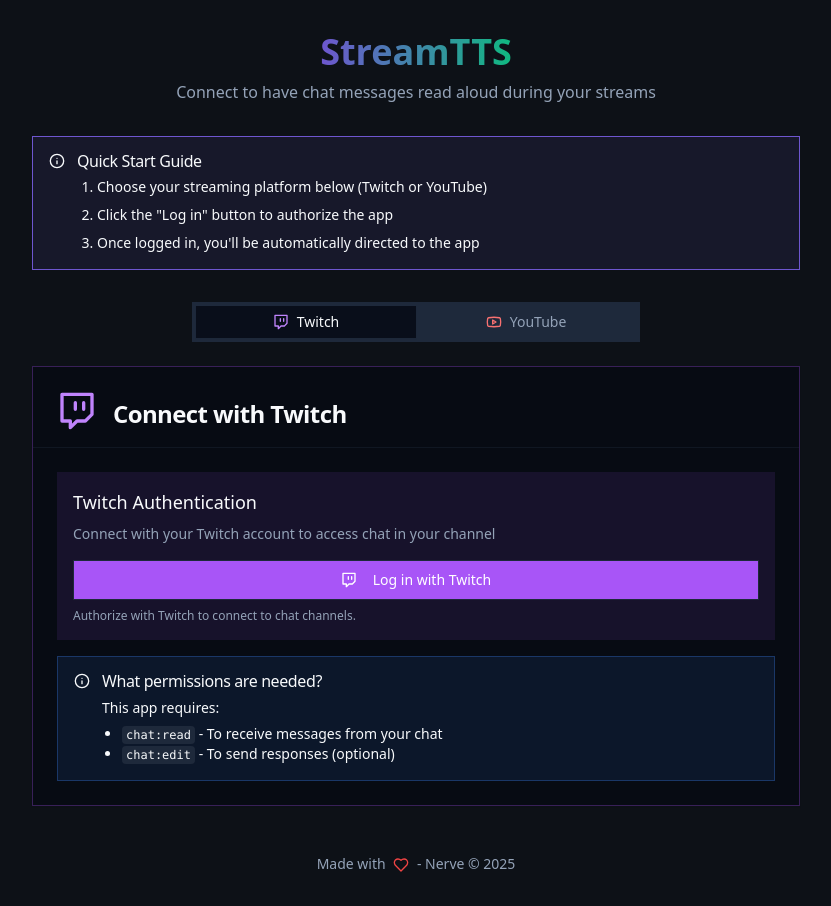
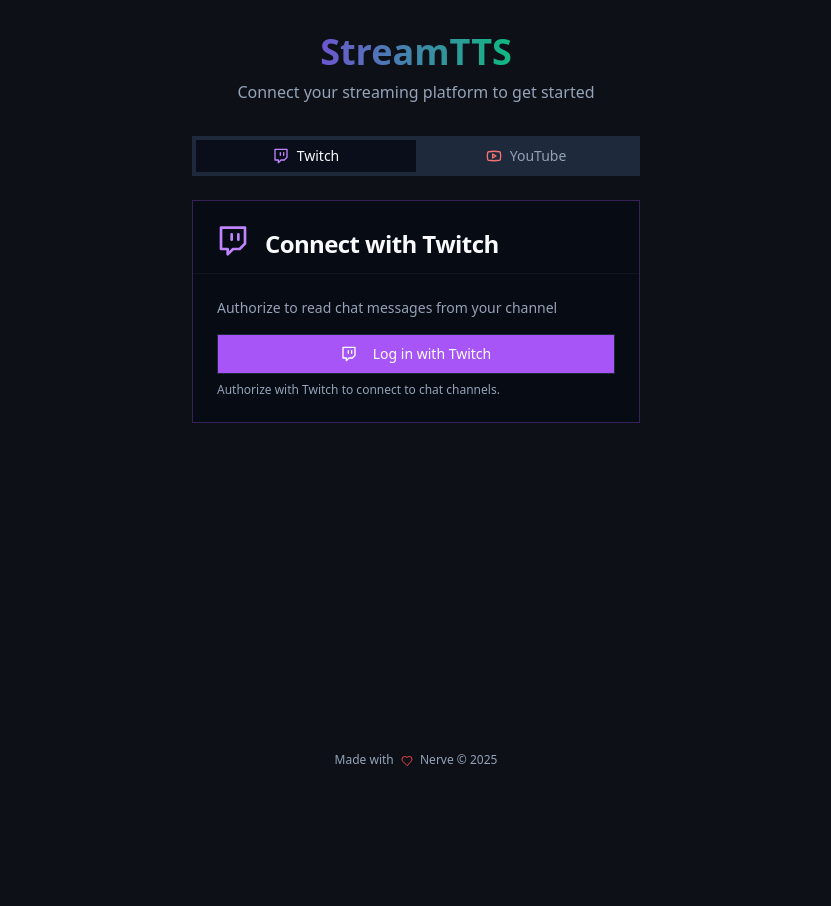
Before and after one commit to MananJK/echo-TTS, a React (Vite) app: page /#/login in a window 1280 px wide. Shown: the whole page, without its empty margins (224-1055 px from the left). After the commit the page ends 800 px from the top, so only its background shows below. Built offline with nearby package versions, Linux system fonts and the light colour scheme.

Commit message:
refactor(ui): improve visual consistency and reduce clutter

```diff
--- a/src/components/Loading.tsx
+++ b/src/components/Loading.tsx
@@ -1,58 +1,23 @@
-import React, { useEffect, useState } from 'react';
+import React from 'react';
 
 interface LoadingProps {
   message?: string;
-  /** Indicates that we're in startup stage */
   isStartup?: boolean;
 }
 
-/**
- * Loading component with progress animation
- */
 const Loading: React.FC<LoadingProps> = ({
   message = 'Loading...',
   isStartup = false
 }) => {
-  const [progress, setProgress] = useState(0);
-  const [elapsedTime, setElapsedTime] = useState(0);
+  return (
+    <div className="flex flex-col items-center justify-center h-full min-h-[200px]">
+      <div className="w-10 h-10 border-2 border-stream-accent/30 border-t-stream-accent rounded-full animate-spin" />
+      <p className="mt-4 text-sm text-muted-foreground">{message}</p>
 
-  // Simulate progress for better UX
-  useEffect(() => {
-    const startTime = Date.now();
-    const interval = setInterval(() => {
-      const elapsed = Date.now() - startTime;
-      setElapsedTime(elapsed);
-
-      // Calculate simulated progress
-      // Use a non-linear curve that starts fast and slows down
-      // This better represents how loading actually works
-      const calculatedProgress = Math.min(100, Math.sqrt(elapsed / 100) * 10);
-      setProgress(calculatedProgress);
-
-      // If we've been loading too long, cap at 90% to indicate we're waiting
-      if (elapsed > 15000 && calculatedProgress > 90) {
-        setProgress(90);
-      }
-    }, 100);
-
-    return () => clearInterval(interval);
-  }, []);
-
-  return (
-    <div className="flex flex-col items-center justify-center h-full">
-      <div className="w-16 h-16 relative">
-        <div className="animate-spin rounded-full h-16 w-16 border-t-2 border-b-2 border-gray-400"></div>
-        <div className="absolute top-0 left-0 w-16 h-16 flex items-center justify-center text-xs">
-          {Math.round(progress)}%
-        </div>
-      </div>
-      <p className="mt-4 text-center text-gray-500">{message}</p>
-
-      {isStartup && elapsedTime > 10000 && (
-        <div className="mt-4 max-w-md text-center text-xs text-gray-400">
-          <p>Taking longer than expected to start...</p>
-          <p>This might be due to validating authentication or initializing services.</p>
-        </div>
+      {isStartup && (
+        <p className="mt-2 text-xs text-muted-foreground/60">
+          This may take a moment...
+        </p>
       )}
     </div>
   );
--- a/src/pages/Index.tsx
+++ b/src/pages/Index.tsx
@@ -3,12 +3,12 @@
 import { Tabs, TabsContent, TabsList, TabsTrigger } from '@/components/ui/tabs';
 import { Badge } from '@/components/ui/badge';
 import { useToast } from '@/hooks/use-toast';
-import { Mic, Volume2, MessageSquare, Settings, Radio, Heart, Info, LogIn } from 'lucide-react';
+import { Mic, Volume2, MessageSquare, Settings, Radio, Heart, Info, LogIn, ChevronDown, ChevronRight } from 'lucide-react';
 import { Switch } from '@/components/ui/switch';
 import { Label } from '@/components/ui/label';
 import { Select, SelectContent, SelectItem, SelectTrigger, SelectValue } from '@/components/ui/select';
 import { Alert, AlertDescription, AlertTitle } from '@/components/ui/alert';
-import { Link } from 'react-router-dom';
+import { Collapsible, CollapsibleContent, CollapsibleTrigger } from '@/components/ui/collapsible';
 
 // Lazy load components with prefetch to avoid UI jank
 const MessageInput = lazy(() => import('@/components/MessageInput'));
@@ -26,8 +26,6 @@
 import { hasYoutubeOAuthToken, connectToYouTubeLiveChat } from '@/services/youtubeService';
 
 const Index = () => {
-  console.log('Index component rendering...');
-
   const [messages, setMessages] = useState<Message[]>([]);
   const [apiKey, setApiKey] = useState<string>('');
   const [volume, setVolume] = useState<number>(0.7);
@@ -37,11 +35,10 @@
   const [ttsProvider, setTtsProvider] = useState<TTSProvider>('browser');
   const [selectedVoice, setSelectedVoice] = useState<string>('');
   const [availableVoices, setAvailableVoices] = useState<SpeechSynthesisVoice[]>([]);
+  const [isHowToUseOpen, setIsHowToUseOpen] = useState<boolean>(false);
   const { toast } = useToast();
   const [isYoutubeAuthed, setIsYoutubeAuthed] = useState<boolean>(hasYoutubeOAuthToken());
-  // Add a state to keep track of YouTube connection objects
   const [youtubeConnections, setYoutubeConnections] = useState<Record<string, { disconnect: () => void }>>({});
-  // Add state to track if TTS is initialized
   const [ttsInitialized, setTtsInitialized] = useState<boolean>(false);
 
   // Load API key, volume, and TTS provider from localStorage
@@ -209,9 +206,7 @@
       await playMessageAudio(
         newMessage,
         apiKey,
-        () => {
-          console.log('Playback started for message:', newMessage.id);
-        },
+        () => {},
         () => {
           // Update message status to completed when done
           setMessages(currentMessages =>
@@ -312,23 +307,15 @@
             <CardContent className="pt-6 flex-1 flex flex-col">
               <Suspense fallback={<div className="p-4">Loading...</div>}>
                 <TabsContent value="chat" className="space-y-4 flex-1 flex flex-col">
-                  {/* Message History */}
                   <div className="flex-1 overflow-y-auto">
                     <MessageHistory messages={messages} />
                   </div>
 
-                  {/* Volume Control */}
                   <div className="flex justify-center my-4">
                     <VolumeControl volume={volume} onVolumeChange={handleVolumeChange} />
                   </div>
 
-                  {/* Message Input */}
                   <MessageInput onSendMessage={handleSendMessage} ttsProvider={ttsProvider} />
-
-                  {/* Footer inside the tab content */}
-                  <div className="pt-4 text-center text-sm text-muted-foreground border-t border-stream-accent/10 mt-4">
-                    Made with <Heart className="inline h-4 w-4 text-red-500 mx-1" /> - Nerve © 2025
-                  </div>
                 </TabsContent>
 
                 <TabsContent value="connections" className="space-y-4 flex-1 flex flex-col">
@@ -338,36 +325,19 @@
                       onConnectionChange={setChatConnections}
                     />
                   </div>
-
-                  {/* Footer inside the tab content */}
-                  <div className="pt-4 text-center text-sm text-muted-foreground border-t border-stream-accent/10 mt-4">
-                    Made with <Heart className="inline h-4 w-4 text-red-500 mx-1" /> - Nerve © 2025
-                  </div>
                 </TabsContent>
 
                 <TabsContent value="settings" className="flex-1 flex flex-col">
                   <div className="space-y-6 flex-1">
-                    {/* Alert Settings */}
                     <Suspense fallback={<div className="h-48 bg-card/50 rounded-lg animate-pulse"></div>}>
                       <AlertSettings />
                     </Suspense>
 
-                    {/* Security Notice */}
-                    <Alert className="bg-yellow-500/10 border-yellow-500/50">
-                      <Info className="h-4 w-4 text-yellow-500" />
-                      <AlertTitle>Personal Credentials</AlertTitle>
-                      <AlertDescription>
-                        Your API keys and OAuth tokens are stored locally on your device only and are never sent to our servers.
-                        For Twitch and YouTube, we use OAuth authentication which allows you to connect without entering API keys.
-                      </AlertDescription>
-                    </Alert>
-
-                    {/* TTS Provider Selection */}
                     <div className="flex items-center justify-between rounded-lg border p-4">
                       <div className="space-y-0.5">
                         <h4 className="font-medium">TTS Provider</h4>
                         <p className="text-sm text-muted-foreground">
-                          Choose between browser's built-in TTS (unlimited) or ElevenLabs (premium quality)
+                          Browser TTS (free) or ElevenLabs (premium)
                         </p>
                       </div>
                       <div className="flex items-center space-x-2">
@@ -381,13 +351,9 @@
                       </div>
                     </div>
 
-                    {/* Voice Selection for Browser TTS */}
                     {ttsProvider === 'browser' && (
                       <div className="rounded-lg border p-4">
-                        <h4 className="font-medium mb-2">Browser Voice Selection</h4>
-                        <p className="text-sm text-muted-foreground mb-4">
-                          Select a voice from your operating system (Russian voices recommended)
-                        </p>
+                        <h4 className="font-medium mb-2">Voice Selection</h4>
                         <Select value={selectedVoice} onValueChange={handleVoiceChange}>
                           <SelectTrigger>
                             <SelectValue placeholder="Select a voice" />
@@ -407,7 +373,6 @@
                       </div>
                     )}
 
-                    {/* ElevenLabs API Key Input */}
                     {ttsProvider === 'elevenlabs' && (
                       <div className="grid place-items-center">
                         <ApiKeyInput
@@ -417,44 +382,52 @@
                       </div>
                     )}
 
+                    <Collapsible open={isHowToUseOpen} onOpenChange={setIsHowToUseOpen}>
                       <Card className="bg-muted/20 border-stream-accent/20">
-                      <CardHeader>
+                        <CollapsibleTrigger asChild>
+                          <CardHeader className="cursor-pointer hover:bg-muted/30 transition-colors">
                             <CardTitle className="text-lg flex items-center gap-2">
+                              {isHowToUseOpen ? <ChevronDown size={18} className="text-stream-accent" /> : <ChevronRight size={18} className="text-stream-accent" />}
                               <Mic size={18} className="text-stream-accent" />
                               How to Use
                             </CardTitle>
                           </CardHeader>
+                        </CollapsibleTrigger>
+                        <CollapsibleContent>
                           <CardContent className="space-y-3 text-sm">
                             <p>
                               <span className="text-stream-accent font-semibold">1.</span> {ttsProvider === 'elevenlabs' ? 'Set your ElevenLabs API key above' : 'Select a voice from the dropdown above'}
                             </p>
                             <p>
-                          <span className="text-stream-accent font-semibold">2.</span> Go to the Connections tab and connect to Twitch or YouTube using OAuth
+                              <span className="text-stream-accent font-semibold">2.</span> Go to Connections and connect to Twitch or YouTube
                             </p>
                             <p>
-                          <span className="text-stream-accent font-semibold">3.</span> For Twitch, click "Connect with Twitch" and authorize the application
-                        </p>
-                        <p>
-                          <span className="text-stream-accent font-semibold">4.</span> Russian messages or messages starting with <code className="bg-muted px-1 rounded text-stream-accent">!г</code> will be auto-detected
-                        </p>
-                        <p>
-                          <span className="text-stream-accent font-semibold">5.</span> You can also test by manually typing in the Chat tab
+                              <span className="text-stream-accent font-semibold">3.</span> Messages starting with <code className="bg-muted px-1 rounded text-stream-accent">!г</code> will be read aloud
                             </p>
                             <p className="text-muted-foreground italic mt-4">
-                          Example: <code className="bg-muted px-1 rounded text-stream-accent">!г Привет, как дела?</code>
+                              Example: <code className="bg-muted px-1 rounded text-stream-accent">!г Привет!</code>
                             </p>
                           </CardContent>
+                        </CollapsibleContent>
                       </Card>
-                  </div>
+                    </Collapsible>
 
-                  {/* Footer inside the tab content */}
-                  <div className="pt-4 text-center text-sm text-muted-foreground border-t border-stream-accent/10 mt-4">
-                    Made with <Heart className="inline h-4 w-4 text-red-500 mx-1" /> - Nerve © 2025
+                    <Alert className="bg-yellow-500/10 border-yellow-500/50">
+                      <Info className="h-4 w-4 text-yellow-500" />
+                      <AlertTitle>Privacy</AlertTitle>
+                      <AlertDescription>
+                        Your API keys and tokens are stored locally and never sent to external servers.
+                      </AlertDescription>
+                    </Alert>
                   </div>
                 </TabsContent>
               </Suspense>
             </CardContent>
           </Tabs>
+
+          <div className="p-4 text-center text-xs text-muted-foreground border-t border-stream-accent/10">
+            Made with <Heart className="inline h-3 w-3 text-red-500 mx-1" /> Nerve © 2025
+          </div>
         </Card>
       </div>
     </div>
--- a/src/pages/Login.tsx
+++ b/src/pages/Login.tsx
@@ -1,66 +1,40 @@
 import React, { useState, useEffect } from 'react';
 import { Card, CardContent, CardHeader, CardTitle } from '@/components/ui/card';
 import { Tabs, TabsContent, TabsList, TabsTrigger } from '@/components/ui/tabs';
-import { Twitch, Youtube, Heart, Info, AlertTriangle, ArrowRight } from 'lucide-react';
-import { Alert, AlertDescription, AlertTitle } from '@/components/ui/alert';
-import { Link, useNavigate } from 'react-router-dom';
-import { Button } from '@/components/ui/button';
+import { Twitch, Youtube, Heart } from 'lucide-react';
+import { useNavigate } from 'react-router-dom';
 import TwitchOAuthButton from '@/components/TwitchOAuthButton';
 import YouTubeOAuthButton from '@/components/YouTubeOAuthButton';
 import { hasTwitchOAuthToken } from '@/services/twitchService';
 import { hasYoutubeOAuthToken } from '@/services/youtubeService';
-import { useToast } from '@/hooks/use-toast';
 
 const Login = () => {
   const [isTwitchAuthed, setIsTwitchAuthed] = useState<boolean>(hasTwitchOAuthToken());
   const [isYoutubeAuthed, setIsYoutubeAuthed] = useState<boolean>(hasYoutubeOAuthToken());
   const navigate = useNavigate();
-  const { toast } = useToast();
 
-  // Check if user is already authenticated
   useEffect(() => {
     if (isTwitchAuthed || isYoutubeAuthed) {
-      // If already authenticated, navigate to main app
       navigate('/');
     }
   }, [isTwitchAuthed, isYoutubeAuthed, navigate]);
 
-  const handleContinueToApp = () => {
-    // Navigate to main app
-    navigate('/');
-  };
-
   return (
     <div className="min-h-screen p-4 md:p-8 bg-stream-bg flex flex-col">
-      <div className="max-w-3xl mx-auto w-full flex-1 flex flex-col">
-        {/* Header */}
+      <div className="max-w-md mx-auto w-full flex-1 flex flex-col">
         <div className="text-center mb-8">
-          <h1 className="text-3xl md:text-4xl font-bold flex items-center justify-center gap-2">
+          <h1 className="text-3xl md:text-4xl font-bold">
             <span className="bg-gradient-to-r from-stream-accent to-stream-highlight bg-clip-text text-transparent">
               StreamTTS
             </span>
           </h1>
           <p className="text-muted-foreground mt-2">
-            Connect to have chat messages read aloud during your streams
+            Connect your streaming platform to get started
           </p>
         </div>
 
-        {/* Simple Instructions */}
-        <Alert className="mb-8 bg-stream-accent/10 border-stream-accent">
-          <Info className="h-4 w-4 text-stream-accent" />
-          <AlertTitle>Quick Start Guide</AlertTitle>
-          <AlertDescription className="mt-2">
-            <ol className="list-decimal pl-5 space-y-2">
-              <li>Choose your streaming platform below (Twitch or YouTube)</li>
-              <li>Click the "Log in" button to authorize the app</li>
-              <li>Once logged in, you'll be automatically directed to the app</li>
-            </ol>
-          </AlertDescription>
-        </Alert>
-
-        {/* Main Content */}
         <Tabs defaultValue="twitch" className="flex-1">
-          <TabsList className="grid grid-cols-2 w-full max-w-md mx-auto">
+          <TabsList className="grid grid-cols-2 w-full">
             <TabsTrigger value="twitch" className="flex items-center gap-2">
               <Twitch className="h-4 w-4 text-purple-400" />
               Twitch
@@ -71,39 +45,18 @@
             </TabsTrigger>
           </TabsList>
 
-          <div className="mt-6 mb-8">
+          <div className="mt-6">
             <TabsContent value="twitch">
               <Card className="border-purple-500/30 bg-card/50 backdrop-blur-sm">
                 <CardHeader className="flex flex-row items-center space-x-4 border-b border-border/40 pb-4">
-                  <div className="flex-shrink-0">
-                    <Twitch className="h-10 w-10 text-purple-400" />
-                  </div>
-                  <div>
+                  <Twitch className="h-8 w-8 text-purple-400" />
                   <CardTitle>Connect with Twitch</CardTitle>
-                  </div>
                 </CardHeader>
                 <CardContent className="pt-6">
-                  <div className="space-y-4">
-                    <div className="bg-purple-500/10 p-4 rounded-lg">
-                      <h3 className="text-lg font-medium mb-2">Twitch Authentication</h3>
                   <p className="text-sm text-muted-foreground mb-4">
-                        Connect with your Twitch account to access chat in your channel
+                    Authorize to read chat messages from your channel
                   </p>
                   <TwitchOAuthButton onAuthChange={setIsTwitchAuthed} />
-                    </div>
-
-                    <Alert className="bg-blue-500/10 border-blue-500/30">
-                      <Info className="h-4 w-4 text-blue-500" />
-                      <AlertTitle>What permissions are needed?</AlertTitle>
-                      <AlertDescription>
-                        <p className="mt-2">This app requires:</p>
-                        <ul className="list-disc pl-5 mt-1">
-                          <li><code className="text-xs bg-muted px-1 py-0.5 rounded">chat:read</code> - To receive messages from your chat</li>
-                          <li><code className="text-xs bg-muted px-1 py-0.5 rounded">chat:edit</code> - To send responses (optional)</li>
-                        </ul>
-                      </AlertDescription>
-                    </Alert>
-                  </div>
                 </CardContent>
               </Card>
             </TabsContent>
@@ -111,43 +64,22 @@
             <TabsContent value="youtube">
               <Card className="border-red-500/30 bg-card/50 backdrop-blur-sm">
                 <CardHeader className="flex flex-row items-center space-x-4 border-b border-border/40 pb-4">
-                  <div className="flex-shrink-0">
-                    <Youtube className="h-10 w-10 text-red-400" />
-                  </div>
-                  <div>
+                  <Youtube className="h-8 w-8 text-red-400" />
                   <CardTitle>Connect with YouTube</CardTitle>
-                  </div>
                 </CardHeader>
                 <CardContent className="pt-6">
-                  <div className="space-y-4">
-                    <div className="bg-red-500/10 p-4 rounded-lg">
-                      <h3 className="text-lg font-medium mb-2">YouTube Authentication</h3>
                   <p className="text-sm text-muted-foreground mb-4">
-                        Connect with your YouTube account to access chat in your live streams
+                    Authorize to read live chat from your streams
                   </p>
                   <YouTubeOAuthButton onAuthChange={setIsYoutubeAuthed} />
-                    </div>
-
-                    <Alert className="bg-blue-500/10 border-blue-500/30">
-                      <Info className="h-4 w-4 text-blue-500" />
-                      <AlertTitle>What permissions are needed?</AlertTitle>
-                      <AlertDescription>
-                        <p className="mt-2">This app requires:</p>
-                        <ul className="list-disc pl-5 mt-1">
-                          <li><code className="text-xs bg-muted px-1 py-0.5 rounded">youtube.readonly</code> - To access and read your YouTube live chat</li>
-                        </ul>
-                      </AlertDescription>
-                    </Alert>
-                  </div>
                 </CardContent>
               </Card>
             </TabsContent>
           </div>
         </Tabs>
 
-        {/* Footer */}
-        <div className="pt-4 text-center text-sm text-muted-foreground mt-auto">
-          Made with <Heart className="inline h-4 w-4 text-red-500 mx-1" /> - Nerve © 2025
+        <div className="pt-6 text-center text-xs text-muted-foreground mt-auto">
+          Made with <Heart className="inline h-3 w-3 text-red-500 mx-1" /> Nerve © 2025
         </div>
       </div>
     </div>
--- a/src/pages/NotFound.tsx
+++ b/src/pages/NotFound.tsx
@@ -1,5 +1,6 @@
 import { useLocation, Link } from "react-router-dom";
 import { useEffect } from "react";
+import { Home } from "lucide-react";
 
 const NotFound = () => {
   const location = useLocation();
@@ -12,11 +13,17 @@
   }, [location.pathname]);
 
   return (
-    <div className="min-h-screen flex items-center justify-center bg-gray-100">
+    <div className="min-h-screen flex items-center justify-center bg-stream-bg">
       <div className="text-center">
-        <h1 className="text-4xl font-bold mb-4">404</h1>
-        <p className="text-xl text-gray-600 mb-4">Oops! Page not found</p>
-        <Link to="/" className="text-blue-500 hover:text-blue-700 underline">
+        <h1 className="text-6xl font-bold mb-2 bg-gradient-to-r from-stream-accent to-stream-highlight bg-clip-text text-transparent">
+          404
+        </h1>
+        <p className="text-xl text-muted-foreground mb-6">Page not found</p>
+        <Link
+          to="/"
+          className="inline-flex items-center gap-2 text-stream-accent hover:text-stream-highlight transition-colors"
+        >
+          <Home size={18} />
           Return to Home
         </Link>
       </div>
```
Lines whose indentation alone changed are shown as unchanged.
